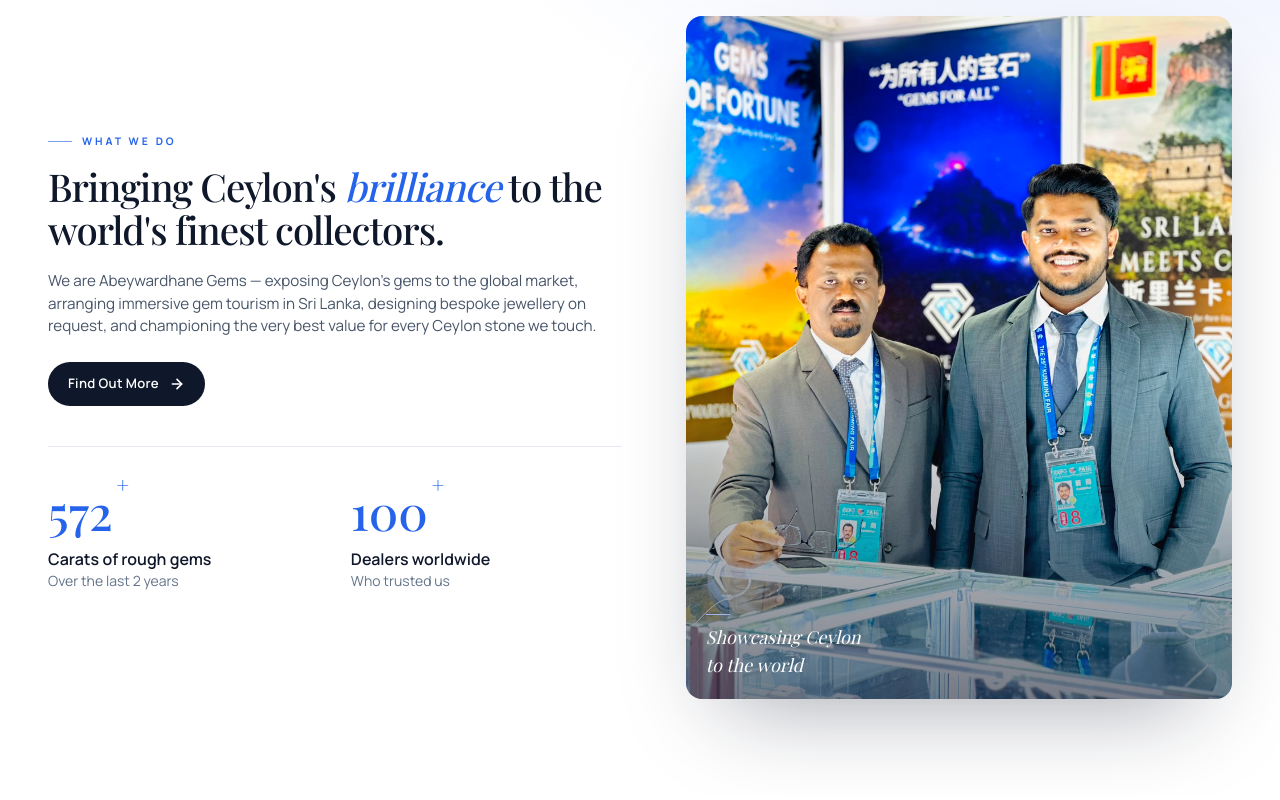
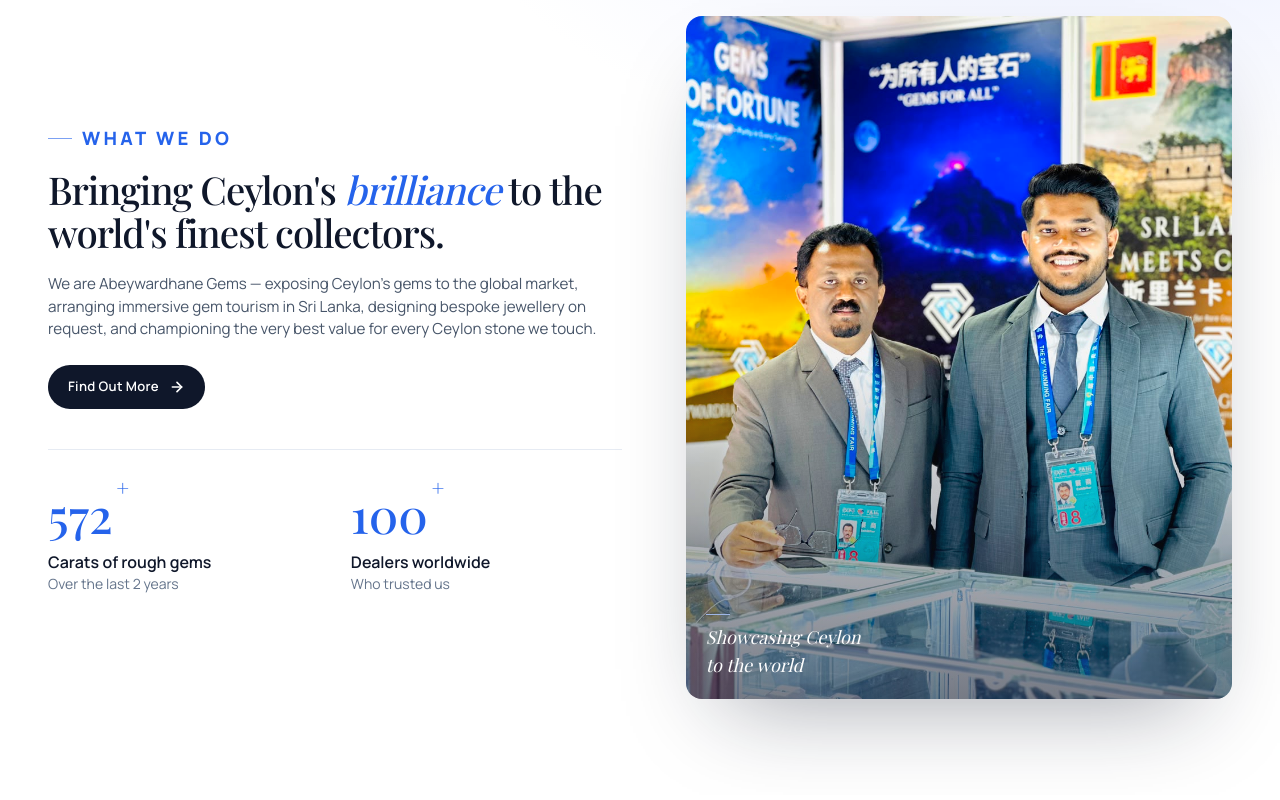
Before and after one commit to UmeshIsu/Abeywardhane-Gems-Website, a React (Vite) app in the folder client/: page / in a window 1280 px wide. Shown: the part 880-1680 px from the top of the page. Built offline with nearby package versions, Linux system fonts and the light colour scheme; no server answers; a web font is replaced by a local one.

Commit message:
Edit the subheading font size

```diff
--- a/client/src/styles/index.css
+++ b/client/src/styles/index.css
@@ -21,6 +21,7 @@
 
   /* Honour user motion preferences for accessibility + performance */
   @media (prefers-reduced-motion: reduce) {
+
     *,
     *::before,
     *::after {
@@ -38,7 +39,7 @@
   }
 
   .eyebrow {
-    @apply inline-flex items-center gap-2.5 text-[0.65rem] tracking-[0.28em] uppercase text-sapphire font-bold mb-4;
+    @apply inline-flex items-center gap-2.5 text-[1.15rem] tracking-[0.18em] uppercase text-sapphire font-extrabold mb-4;
   }
 
   .eyebrow::before {
@@ -78,6 +79,7 @@
   .glass {
     background: rgba(255, 255, 255, 0.9);
   }
+
   @media (min-width: 768px) {
     .glass {
       background: rgba(255, 255, 255, 0.72);
@@ -100,6 +102,7 @@
   .rule-node {
     @apply relative h-px w-full bg-line;
   }
+
   .rule-node::after {
     content: '';
     @apply absolute left-1/2 top-1/2 -translate-x-1/2 -translate-y-1/2 w-1.5 h-1.5 rounded-full bg-sapphire;
@@ -108,11 +111,13 @@
 }
 
 @layer utilities {
+
   /* Reveal helper used by IntersectionObserver-driven sections */
   .will-reveal {
     opacity: 0;
     transform: translateY(28px);
   }
+
   .is-revealed {
     opacity: 1;
     transform: none;
@@ -133,16 +138,33 @@
 }
 
 @keyframes blink {
-  0%, 49% { opacity: 1; }
-  50%, 100% { opacity: 0; }
+
+  0%,
+  49% {
+    opacity: 1;
+  }
+
+  50%,
+  100% {
+    opacity: 0;
+  }
 }
 
 /* Scrollbar */
-::-webkit-scrollbar { width: 11px; }
-::-webkit-scrollbar-track { background: #f1f5fc; }
+::-webkit-scrollbar {
+  width: 11px;
+}
+
+::-webkit-scrollbar-track {
+  background: #f1f5fc;
+}
+
 ::-webkit-scrollbar-thumb {
   background: #c3d0e8;
   border-radius: 8px;
   border: 2px solid #f1f5fc;
 }
-::-webkit-scrollbar-thumb:hover { background: #2563EB; }
+
+::-webkit-scrollbar-thumb:hover {
+  background: #2563EB;
+}
```
